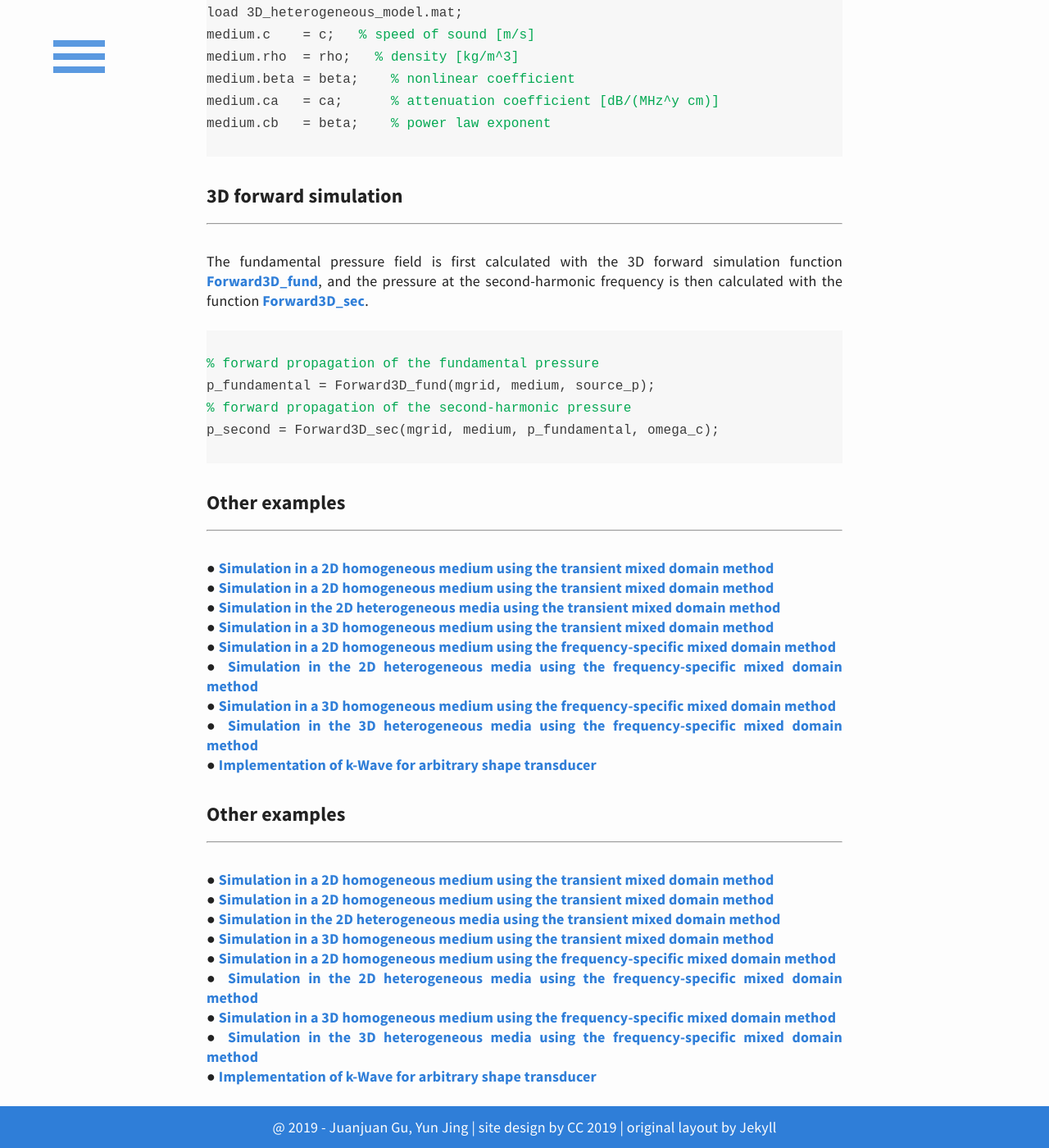
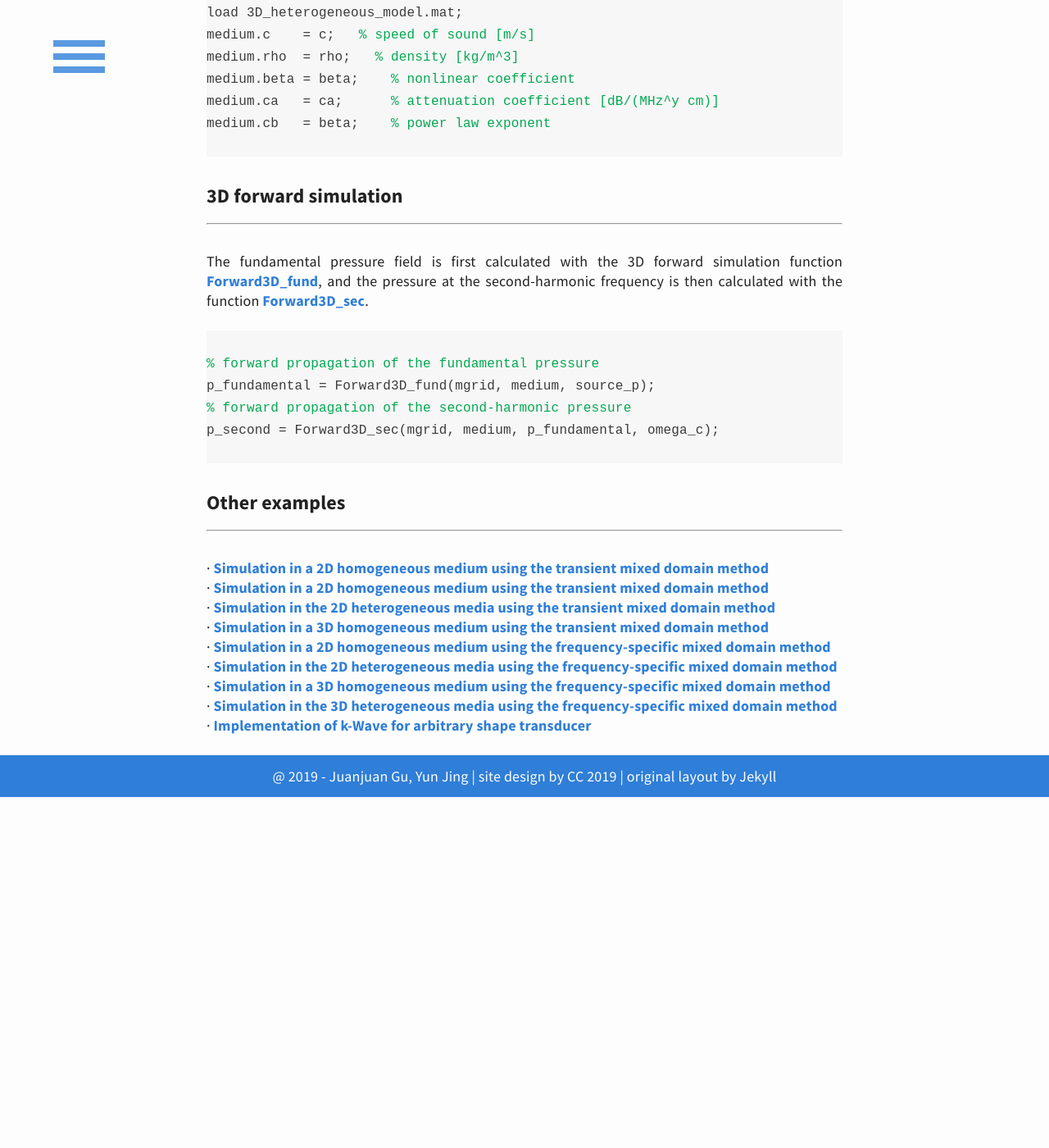
Before and after one commit to m-SOUND/mSOUND, a Jekyll site: the page built from _posts/2019-02-21-FSMDM-3D_heterogeneous.html, in a window 1280 px wide and 1400 px high, scrolled down 670 px. Shown: the whole window at 82% size. Built offline with Jekyll 4.4.1, drawn with Linux system fonts in a browser that asks for light colours; after the commit the page ends 1642 px from its top, so only the background shows below that.

Commit message:
Update 2019-02-21-FSMDM-3D_heterogeneous.html

```diff
--- a/_posts/2019-02-21-FSMDM-3D_heterogeneous.html
+++ b/_posts/2019-02-21-FSMDM-3D_heterogeneous.html
@@ -50,56 +50,25 @@ p_second = Forward3D_sec(mgrid, medium, p_fundamental, omega_c);
 
 </p>
 
-
 <h6>Other examples</h6>
 <hr>
 <p>
-<br>&#9679;
- <a href="https://m-sound.github.io/mSOUND/TMDM_2D_homogeneous">
+<br>&middot;<a href="https://m-sound.github.io/mSOUND/TMDM_2D_homogeneous">
     Simulation in a 2D homogeneous medium using the transient mixed domain method</a>
-
- <br>&#9679;
- <a href="https://m-sound.github.io/mSOUND/TMDM_2D_homogeneous">
+ <br>&middot;<a href="https://m-sound.github.io/mSOUND/TMDM_2D_homogeneous">
     Simulation in a 2D homogeneous medium using the transient mixed domain method</a>
-
- <br>&#9679;<a href="https://m-sound.github.io/mSOUND/TMDM_2D_heterogeneous">
+ <br>&middot;<a href="https://m-sound.github.io/mSOUND/TMDM_2D_heterogeneous">
     Simulation in the 2D heterogeneous media using the transient mixed domain method</a>
-<br>&#9679;<a href="https://m-sound.github.io/mSOUND/TMDM_3D_homogeneous">
+<br>&middot;<a href="https://m-sound.github.io/mSOUND/TMDM_3D_homogeneous">
     Simulation in a 3D homogeneous medium using the transient mixed domain method</a>
-<br>&#9679;<a href="https://m-sound.github.io/mSOUND/FSMDM_2D_homogeneous">
+<br>&middot;<a href="https://m-sound.github.io/mSOUND/FSMDM_2D_homogeneous">
     Simulation in a 2D homogeneous medium using the frequency-specific mixed domain method</a>
-<br>&#9679;<a href="https://m-sound.github.io/mSOUND/FSMDM_2D_heterogeneous">
+<br>&middot;<a href="https://m-sound.github.io/mSOUND/FSMDM_2D_heterogeneous">
     Simulation in the 2D heterogeneous media using the frequency-specific mixed domain method</a>
-<br>&#9679;<a href="https://m-sound.github.io/mSOUND/FSMDM_3D_homogeneous">
+<br>&middot;<a href="https://m-sound.github.io/mSOUND/FSMDM_3D_homogeneous">
     Simulation in a 3D homogeneous medium using the frequency-specific mixed domain method</a>
-<br>&#9679;<a href="https://m-sound.github.io/mSOUND/FSMDM-3D_heterogeneous">
+<br>&middot;<a href="https://m-sound.github.io/mSOUND/FSMDM-3D_heterogeneous">
     Simulation in the 3D heterogeneous media using the frequency-specific mixed domain method</a>
-<br>&#9679;<a href="https://m-sound.github.io/mSOUND/combine-k-Wave-TMDM">
+<br>&middot;<a href="https://m-sound.github.io/mSOUND/combine-k-Wave-TMDM">
     Implementation of k-Wave for arbitrary shape transducer</a>
 </p>
-<h6>Other examples</h6>
-<hr>
-<p>
-<br>&#9679;
- <a href="https://m-sound.github.io/mSOUND/TMDM_2D_homogeneous">
-    Simulation in a 2D homogeneous medium using the transient mixed domain method</a>
-
- <br>&#9679;
- <a href="https://m-sound.github.io/mSOUND/TMDM_2D_homogeneous">
-    Simulation in a 2D homogeneous medium using the transient mixed domain method</a>
-
- <br>&#9679;<a href="https://m-sound.github.io/mSOUND/TMDM_2D_heterogeneous">
-    Simulation in the 2D heterogeneous media using the transient mixed domain method</a>
-<br>&#9679;<a href="https://m-sound.github.io/mSOUND/TMDM_3D_homogeneous">
-    Simulation in a 3D homogeneous medium using the transient mixed domain method</a>
-<br>&#9679;<a href="https://m-sound.github.io/mSOUND/FSMDM_2D_homogeneous">
-    Simulation in a 2D homogeneous medium using the frequency-specific mixed domain method</a>
-<br>&#9679;<a href="https://m-sound.github.io/mSOUND/FSMDM_2D_heterogeneous">
-    Simulation in the 2D heterogeneous media using the frequency-specific mixed domain method</a>
-<br>&#9679;<a href="https://m-sound.github.io/mSOUND/FSMDM_3D_homogeneous">
-    Simulation in a 3D homogeneous medium using the frequency-specific mixed domain method</a>
-<br>&#9679;<a href="https://m-sound.github.io/mSOUND/FSMDM-3D_heterogeneous">
-    Simulation in the 3D heterogeneous media using the frequency-specific mixed domain method</a>
-<br>&#9679;<a href="https://m-sound.github.io/mSOUND/combine-k-Wave-TMDM">
-    Implementation of k-Wave for arbitrary shape transducer</a>
-</p>
```
